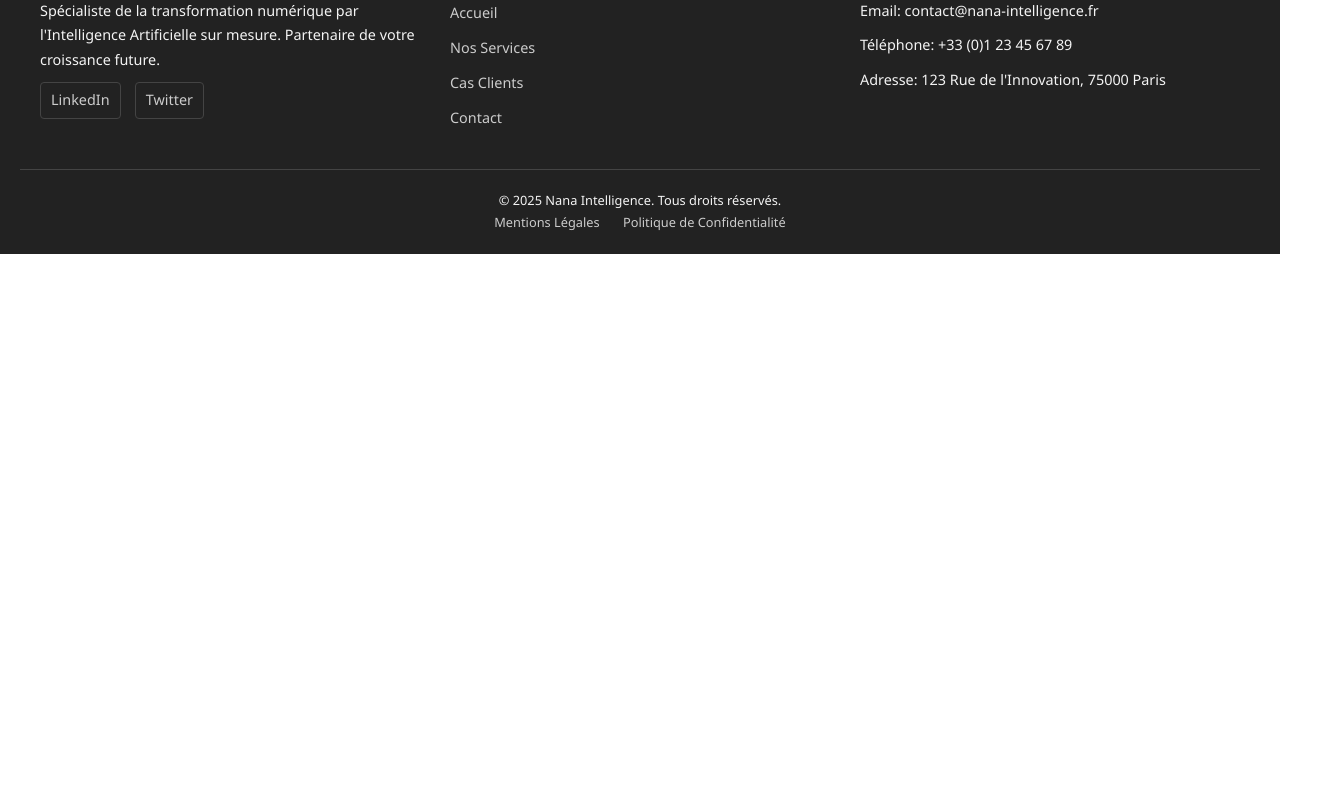
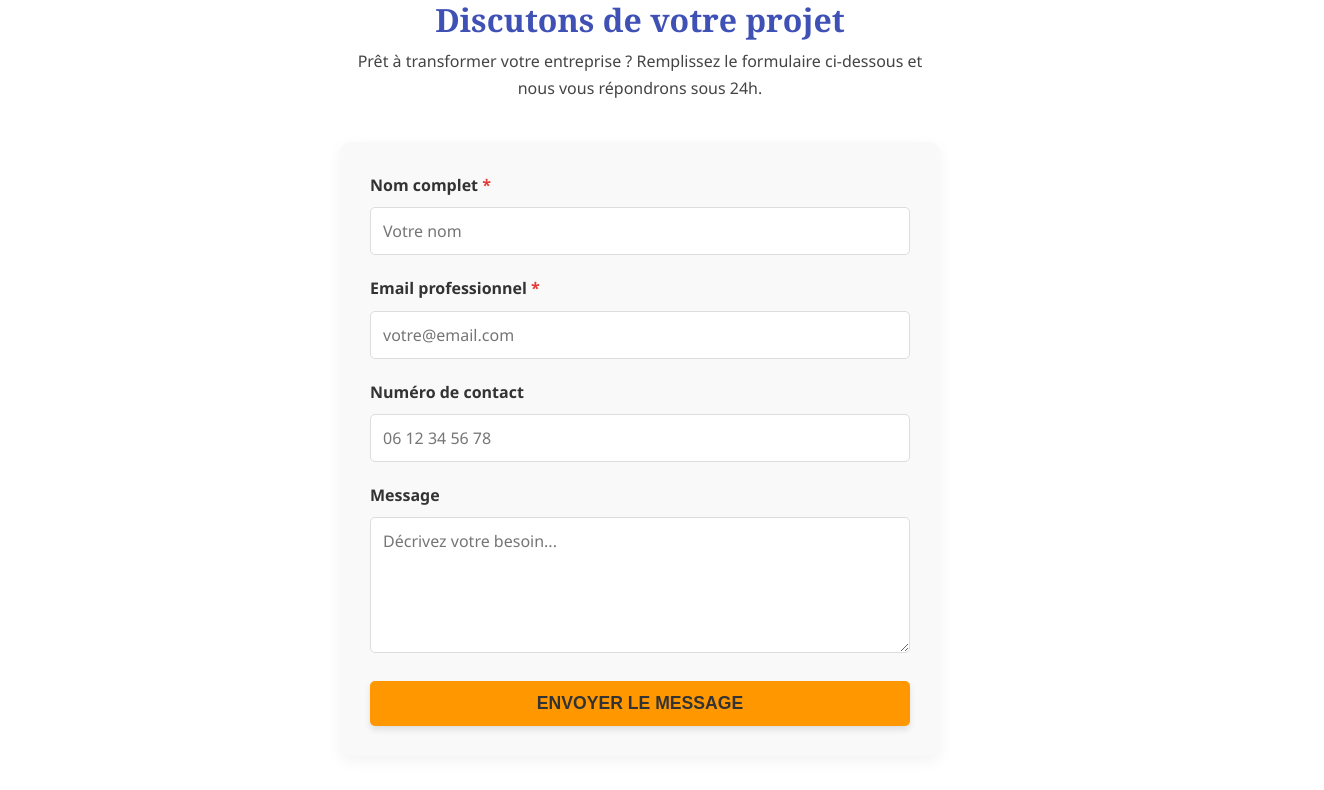
Before and after one commit to Jimmyjoe13/nana-intelligence-refonte, a plain HTML site: page index.html in a window 1280 px wide. Shown: the part 1989-2779 px from the top of the page, 1324 px wide, since content can reach past the window. Before the commit the page ends 2243 px from the top, so only its background shows below. Drawn offline with Linux system fonts and the light colour scheme.

Commit message:
feat: add contact section with form
Integrates a new contact section including a functional contact form.

This commit introduces a dedicated section for user contact, enhancing user experience by providing a clear way to get in touch.
- Replaced the `about-visual` placeholder with an actual image `ai-ethique.jpg` in `index.html`.
- Added a new `<section>` for contact with a form that uses Formspree for submission.
- Styled the new contact section and form elements, including input fields, labels, and the submit button, in `style.css`.
- Ensured required fields are clearly marked.

```diff
--- a/index.html
+++ b/index.html
@@ -88,8 +88,40 @@
                 </div>
 
                 <div class="about-visual">
-                    <div class="placeholder-img">Illustration d'approche IA</div>
+                    <img src="images/ai-ethique.jpg" alt="Illustration de l'approche IA de Nana Intelligence">
                 </div>
+            </div>
+        </section>
+
+        <section class="contact-section reveal" id="contact">
+            <div class="contact-container">
+                <h2>Discutons de votre projet</h2>
+                <p class="subtitle">Prêt à transformer votre entreprise ? Remplissez le formulaire ci-dessous et nous vous répondrons sous 24h.</p>
+
+                <form action="https://formspree.io/f/VOTRE_ID_FORMSPREE" method="POST" class="contact-form">
+
+                    <div class="form-group">
+                        <label for="name">Nom complet <span class="required">*</span></label>
+                        <input type="text" id="name" name="name" placeholder="Votre nom" required>
+                    </div>
+
+                    <div class="form-group">
+                        <label for="email">Email professionnel <span class="required">*</span></label>
+                        <input type="email" id="email" name="email" placeholder="votre@email.com" required>
+                    </div>
+
+                    <div class="form-group">
+                        <label for="phone">Numéro de contact</label>
+                        <input type="tel" id="phone" name="phone" placeholder="06 12 34 56 78">
+                    </div>
+
+                    <div class="form-group">
+                        <label for="message">Message</label>
+                        <textarea id="message" name="message" rows="5" placeholder="Décrivez votre besoin..." required></textarea>
+                    </div>
+
+                    <button type="submit" class="btn btn-primary">Envoyer le message</button>
+                </form>
             </div>
         </section>
 
--- a/style.css
+++ b/style.css
@@ -303,6 +303,13 @@ html {
 .about-visual {
     flex: 1;
     min-width: 300px; /* Assure une taille minimale */
+    img {
+        position: relative;
+        width: 80%;
+        border-radius: 8px;
+        box-shadow: 0 5px 15px rgba(0,0,0,0.1);
+        margin-left: 200px;
+    }
 }
 
 .placeholder-img {
@@ -378,6 +385,76 @@ html {
 .footer-bottom a {
     color: #ccc;
     margin: 0 10px;
+}
+
+/* ==================================== */
+/* 18. Style de la Section Contact */
+/* ==================================== */
+.contact-section {
+    padding: 80px 20px;
+    background-color: #fff;
+    text-align: center;
+}
+
+.contact-container {
+    max-width: 600px; /* On limite la largeur pour que le formulaire soit élégant */
+    margin: 0 auto;
+}
+
+.contact-section h2 {
+    font-size: 2rem;
+    color: #3f51b5;
+    margin-bottom: 0.5rem;
+}
+
+.contact-form {
+    margin-top: 40px;
+    text-align: left; /* Les étiquettes et champs sont alignés à gauche */
+    background: #f9f9f9;
+    padding: 30px;
+    border-radius: 10px;
+    box-shadow: 0 5px 15px rgba(0,0,0,0.05);
+}
+
+.form-group {
+    margin-bottom: 20px;
+}
+
+.form-group label {
+    display: block;
+    margin-bottom: 8px;
+    font-weight: bold;
+    color: #333;
+}
+
+.form-group .required {
+    color: #e53935; /* Astérisque rouge pour les champs obligatoires */
+}
+
+/* Style des champs de saisie */
+.contact-form input,
+.contact-form textarea {
+    width: 100%;
+    padding: 12px;
+    border: 1px solid #ddd;
+    border-radius: 5px;
+    font-family: inherit; /* Garde la police du site */
+    font-size: 1rem;
+    transition: border-color 0.3s;
+}
+
+/* Effet au clic dans un champ (Focus) */
+.contact-form input:focus,
+.contact-form textarea:focus {
+    outline: none;
+    border-color: #3f51b5; /* Bordure bleue quand on écrit */
+    box-shadow: 0 0 5px rgba(63, 81, 181, 0.2);
+}
+
+.contact-form button {
+    width: 100%; /* Le bouton prend toute la largeur */
+    cursor: pointer;
+    font-size: 1.1rem;
 }
 
 /* 2. Style de base pour le corps de la page */
```
Also changed, not shown: 1 other file.
